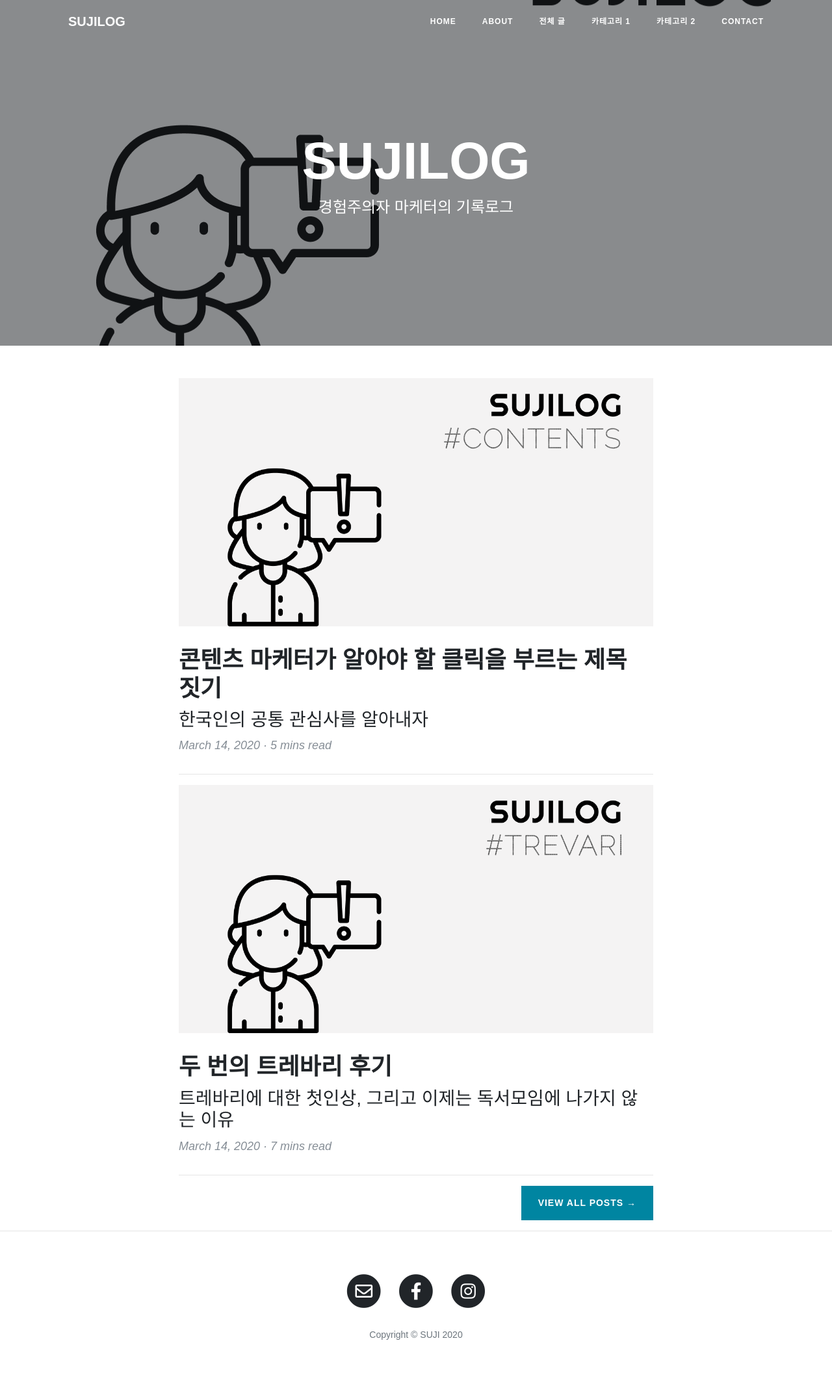
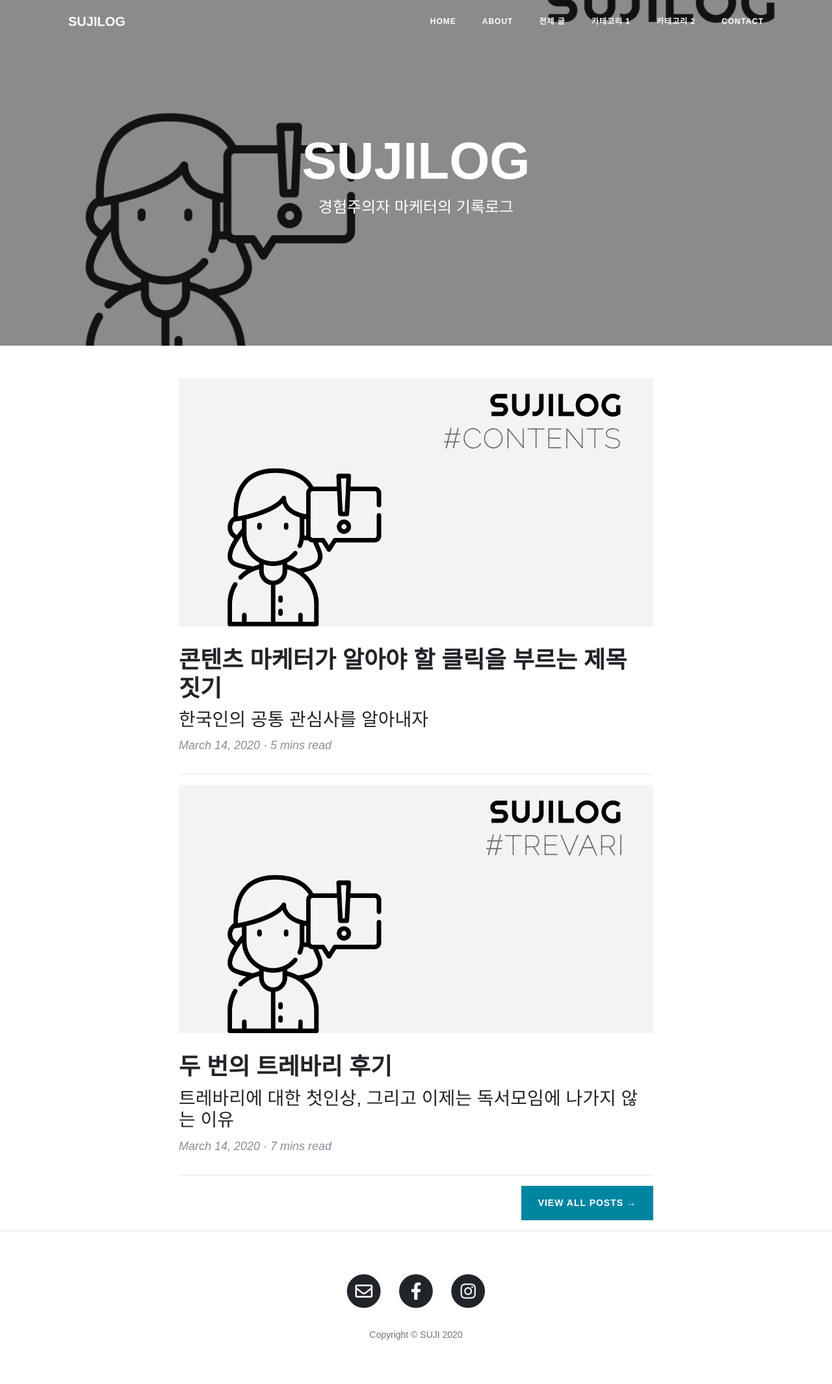
Before and after one commit to sssjjjkkk/sujilog, a Jekyll site: the page built from index.html, in a window 1280 px wide. Shown: the whole page at 65% size. Built offline with Jekyll 4.4.1, drawn with Linux system fonts in a browser that asks for light colours.

Commit message:
썸네일 재변경

```diff
--- a/index.html
+++ b/index.html
@@ -1,4 +1,4 @@
 ---
 layout: home
-background: '/img/header.png'
+background: '/img/thumbnail_default.png'
 ---
```
Also changed, not shown: img/header.png (deleted), img/thumbnail_default.png (added).
